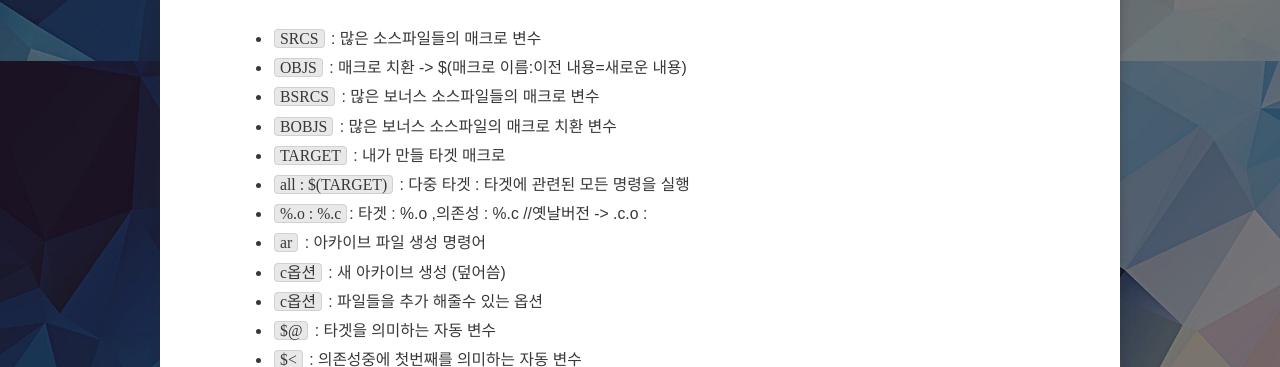
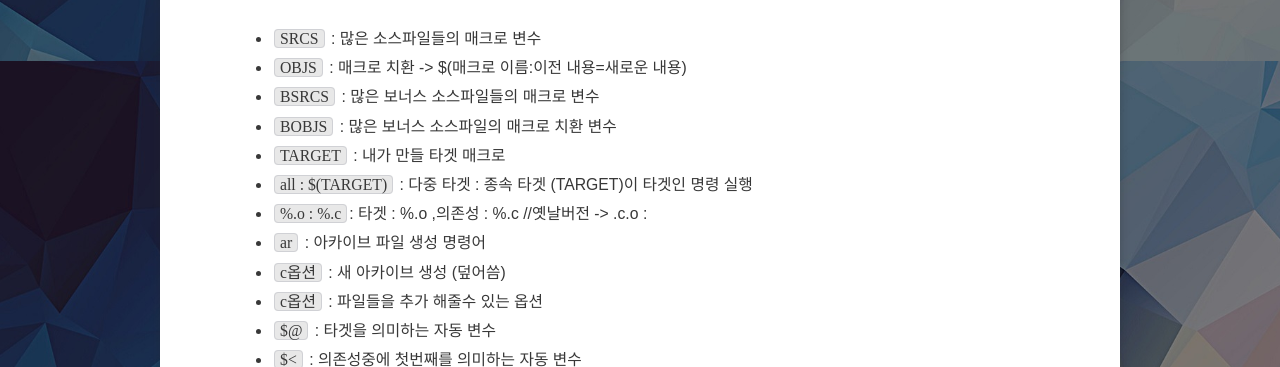
Before and after one commit to 2unbini/2unbini.github.io, a Jekyll site: the page built from _posts/42_LIBFT/2021-05-09-makefile.md, in a window 1280 px wide and 900 px high, scrolled down 3455 px. Shown: the part 84-451 px from the top of the window. Built offline with Jekyll 4.4.1, drawn with Linux system fonts in a browser that asks for light colours; some web fonts are replaced; comment, search, counter and statistics services are not loaded.

Commit message:
Update 2021-05-09-makefile.md

```diff
--- a/_posts/42_LIBFT/2021-05-09-makefile.md
+++ b/_posts/42_LIBFT/2021-05-09-makefile.md
@@ -127,7 +127,7 @@ re : fclean all
 * `BSRCS`  	    : 많은 보너스 소스파일들의 매크로 변수
 * `BOBJS`  	    : 많은 보너스 소스파일의 매크로 치환 변수
 * `TARGET` 	    : 내가 만들 타겟 매크로
-* `all : $(TARGET)` : 다중 타겟 : 타겟에 관련된 모든 명령을 실행
+* `all : $(TARGET)` : 다중 타겟 : 종속 타겟 (TARGET)이 타겟인 명령 실행
 * `%.o : %.c`: 타겟  : %.o ,의존성 : %.c //옛날버전 -> .c.o :
 *  `ar` 	    : 아카이브 파일 생성 명령어
 *  `c옵션` 	   : 새 아카이브 생성 (덮어씀)
```
